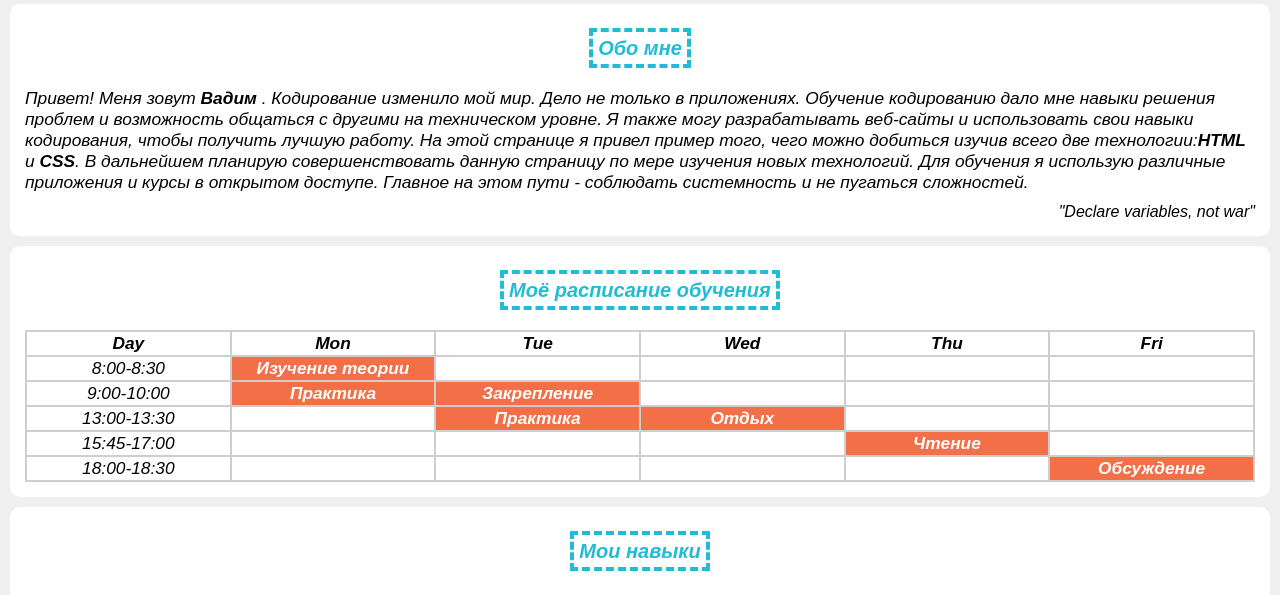
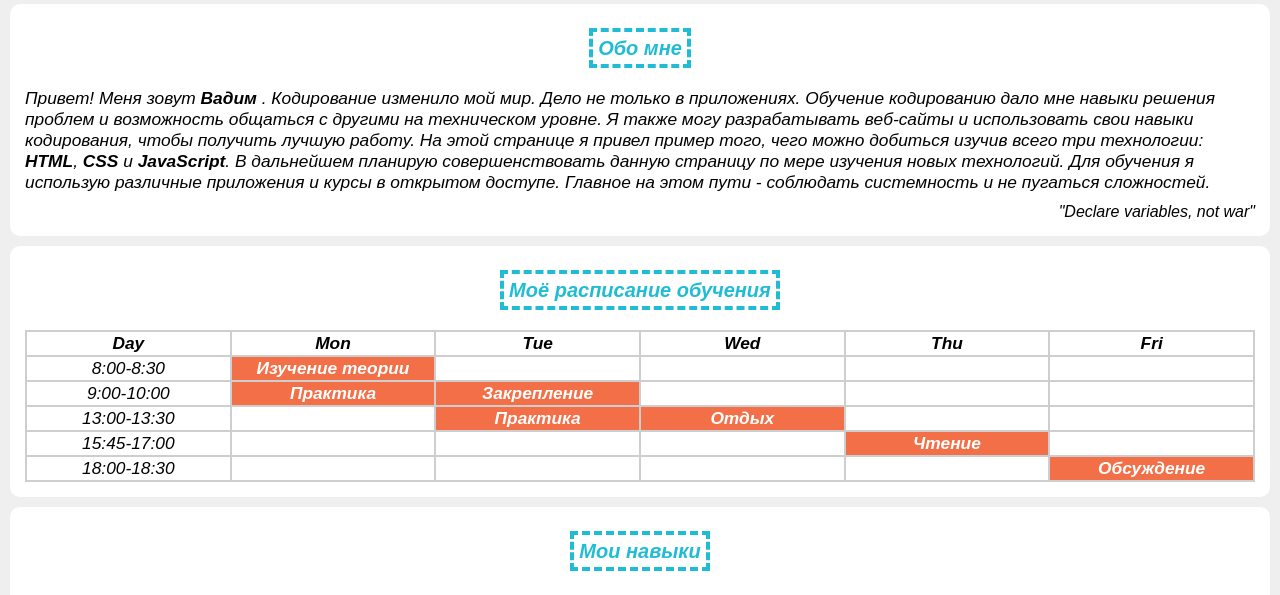
Before and after one commit to Red6eard/About_me, a plain HTML site: page index.html in a window 1280 px wide. Shown: the part 175-770 px from the top of the page. Drawn offline with Linux system fonts and the light colour scheme; no server answers.

Commit message:
правки

```diff
--- a/index.html
+++ b/index.html
@@ -19,7 +19,7 @@
 		<div class="section">
 			<h2><span>Обо мне</span></h2>
 			<p>
-	Привет! Меня зовут <strong>Вадим</strong> . Кодирование изменило мой мир. Дело не только в приложениях. Обучение кодированию дало мне навыки решения проблем и возможность общаться с другими на техническом уровне. Я также могу разрабатывать веб-сайты и использовать свои навыки кодирования, чтобы получить лучшую работу. На этой странице я привел пример того, чего можно добиться изучив всего две технологии:<strong>HTML</strong> и <strong>CSS</strong>. В дальнейшем планирую совершенствовать данную страницу по мере изучения новых технологий. Для обучения я использую различные приложения и курсы в открытом доступе. Главное на этом пути - соблюдать системность и не пугаться сложностей. <br>
+	Привет! Меня зовут <strong>Вадим</strong> . Кодирование изменило мой мир. Дело не только в приложениях. Обучение кодированию дало мне навыки решения проблем и возможность общаться с другими на техническом уровне. Я также могу разрабатывать веб-сайты и использовать свои навыки кодирования, чтобы получить лучшую работу. На этой странице я привел пример того, чего можно добиться изучив всего три технологии: <strong>HTML</strong>,  <strong>CSS</strong> и <strong>JavaScript</strong>. В дальнейшем планирую совершенствовать данную страницу по мере изучения новых технологий. Для обучения я использую различные приложения и курсы в открытом доступе. Главное на этом пути - соблюдать системность и не пугаться сложностей. <br>
 
 			</p>
 			<p class="quote">"Declare variables, not war"</p>
```
